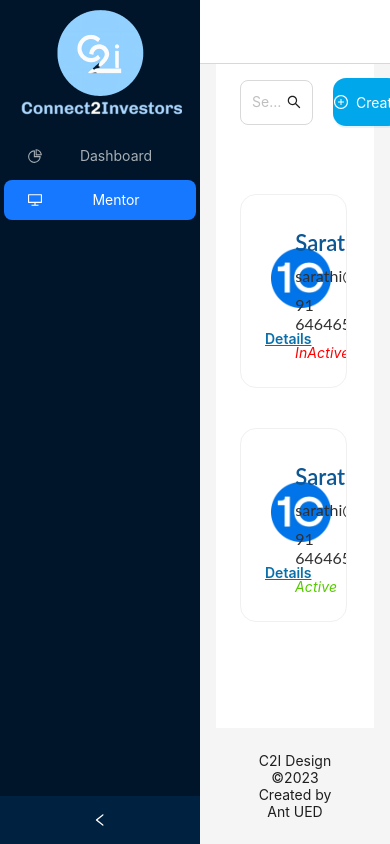
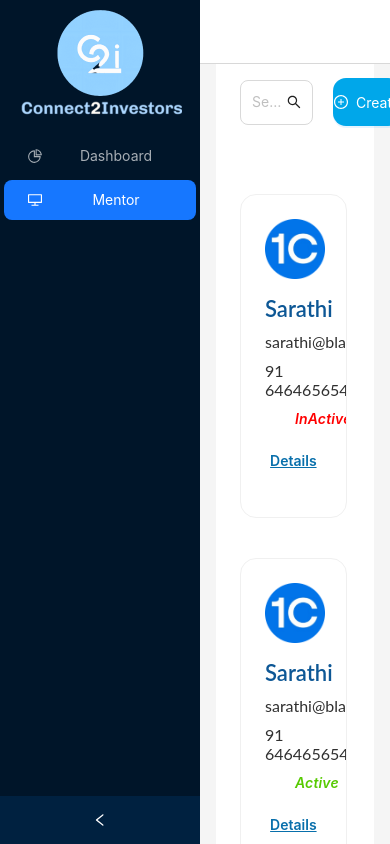
Before and after one commit to sarathirangasamy/c2i-design, a React (Create React App) app: page / in a window 390 px wide. Both pictures are taken after a click on the item "Mentor". Shown: the top 844 px of the page. Built offline with nearby package versions, Linux system fonts and the light colour scheme.

Commit message:
Mentor page responsive design updated

```diff
--- a/src/mentor/index.tsx
+++ b/src/mentor/index.tsx
@@ -67,14 +67,14 @@ export const Mentor: React.FC = () => {
                         <Card className="dashboard-cards" hoverable={true}>
                             <Row className="card-content" gutter={16}>
 
-                                <Col span={6} style={{ margin: 'auto' }}>
+                                <Col xl={6} lg={6} md={6} sm={24} xs={24} style={{ margin: 'auto' }}>
                                     <div className="">
                                         <img alt='' className='mentor-img-align' src="/images/icon/ellipse.png" />
                                     </div>
                                 </Col>
 
 
-                                <Col span={14}>
+                                <Col xl={14} lg={14} md={14} sm={24} xs={24}>
                                     <div className="card-headers">
                                         <h4 className='mentor-custom-style mentor-text-primary'>Sarathi</h4>
                                         <h6 className='mentor-custom-style mentor-text-secondary'>sarathi@blackflux.in</h6>
@@ -85,7 +85,7 @@ export const Mentor: React.FC = () => {
                                     </div>
                                 </Col>
 
-                                <Col span={4} >
+                                <Col xl={4} lg={4} md={4} sm={24} xs={24} >
                                     <div>
                                         <h5
                                             className='mentor-status-text'
@@ -112,13 +112,13 @@ export const Mentor: React.FC = () => {
                         <Card className="dashboard-cards" hoverable={true}>
                             <Row className="card-content" gutter={16}>
 
-                                <Col span={6} style={{ margin: 'auto' }}>
+                                <Col xl={6} lg={6} md={6} sm={24} xs={24} style={{ margin: 'auto' }}>
                                     <div className="">
                                         <img alt='' className='mentor-img-align' src="/images/icon/ellipse.png" />
                                     </div>
                                 </Col>
 
-                                <Col span={14}>
+                                <Col xl={14} lg={14} md={14} sm={24} xs={24}>
                                     <div className="card-headers">
                                         <h4 className='mentor-custom-style mentor-text-primary'>Sarathi</h4>
                                         <h6 className='mentor-custom-style mentor-text-secondary'>sarathi@blackflux.in</h6>
@@ -129,7 +129,7 @@ export const Mentor: React.FC = () => {
                                     </div>
                                 </Col>
 
-                                <Col span={4} >
+                                <Col xl={4} lg={4} md={4} sm={24} xs={24}>
                                     <div>
                                         <h5
                                             className='mentor-status-text'
--- a/src/mentor/styles.css
+++ b/src/mentor/styles.css
@@ -71,7 +71,7 @@
   font-family: Inter;
   font-size: 14px;
   font-style: italic;
-  font-weight: 400;
+  font-weight: 600;
   line-height: 20px;
   letter-spacing: 0.14px;
   margin-left: 30px;
@@ -121,4 +121,9 @@
     width: 60px;
     height: 60px;
   }
+
+  .mentor-detail-text {
+    position: inherit;
+    bottom: -7px;
+  }
 }
```
